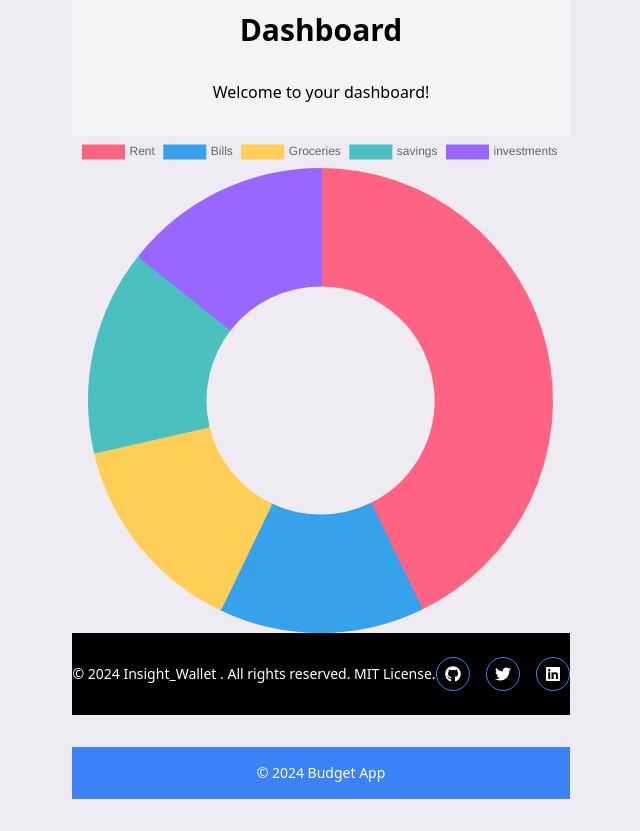
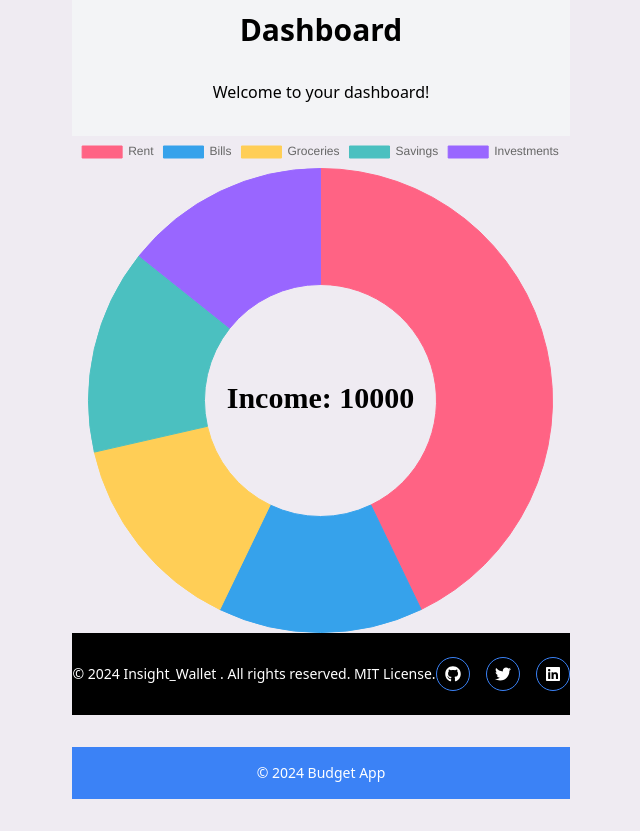
Before and after one commit to MrKatrish/insight_wallet, a React (Vite) app: page /dashboard in a window 1280 px wide. Shown: the part 400-1231 px from the top of the page, without its empty margins (319-959 px from the left). Built offline with nearby package versions, Linux system fonts and the light colour scheme.

Commit message:
Added income inside chart

```diff
--- a/src/components/ChartPie.jsx
+++ b/src/components/ChartPie.jsx
@@ -4,8 +4,11 @@ import { Doughnut } from 'react-chartjs-2';
 
 ChartJS.register(ArcElement, Tooltip, Legend);
 
+
+
+
 export const data = {
-  labels: ['Rent', 'Bills', 'Groceries', 'savings', 'investments'],
+  labels: ['Rent', 'Bills', 'Groceries', 'Savings', 'Investments'],
   datasets: [
     {
       label: 'My expense',
@@ -26,14 +29,31 @@ export const data = {
         'rgba(153, 102, 255, 1)',
 
       ],
-      borderWidth: 3,
+      borderWidth: 1,
     },
   ],
 };
 
+const doughnutLabel = {
+    id:'doughnutLabel',
+    afterDatasetsDraw(chart, args, plugins) {
+        const {ctx, data} = chart;
+        const centerX = chart.getDatasetMeta(0).data[0].x;
+        const centerY = chart.getDatasetMeta(0).data[0].y;
+
+        //text
+        ctx.save();
+        ctx.textAlign = 'center';
+        ctx.font = 'bold 30px san-serif';
+        ctx.fillStyle = 'black';
+        ctx.textBaseline = 'middle';
+        ctx.fillText(`Income: ${userData.salary}`, centerX, centerY);
+}
+}
+
 function Chart () {
     return (
-        <Doughnut data={data} />
+        <Doughnut data={data} plugins={[doughnutLabel]} />
     )
 }
 
```
